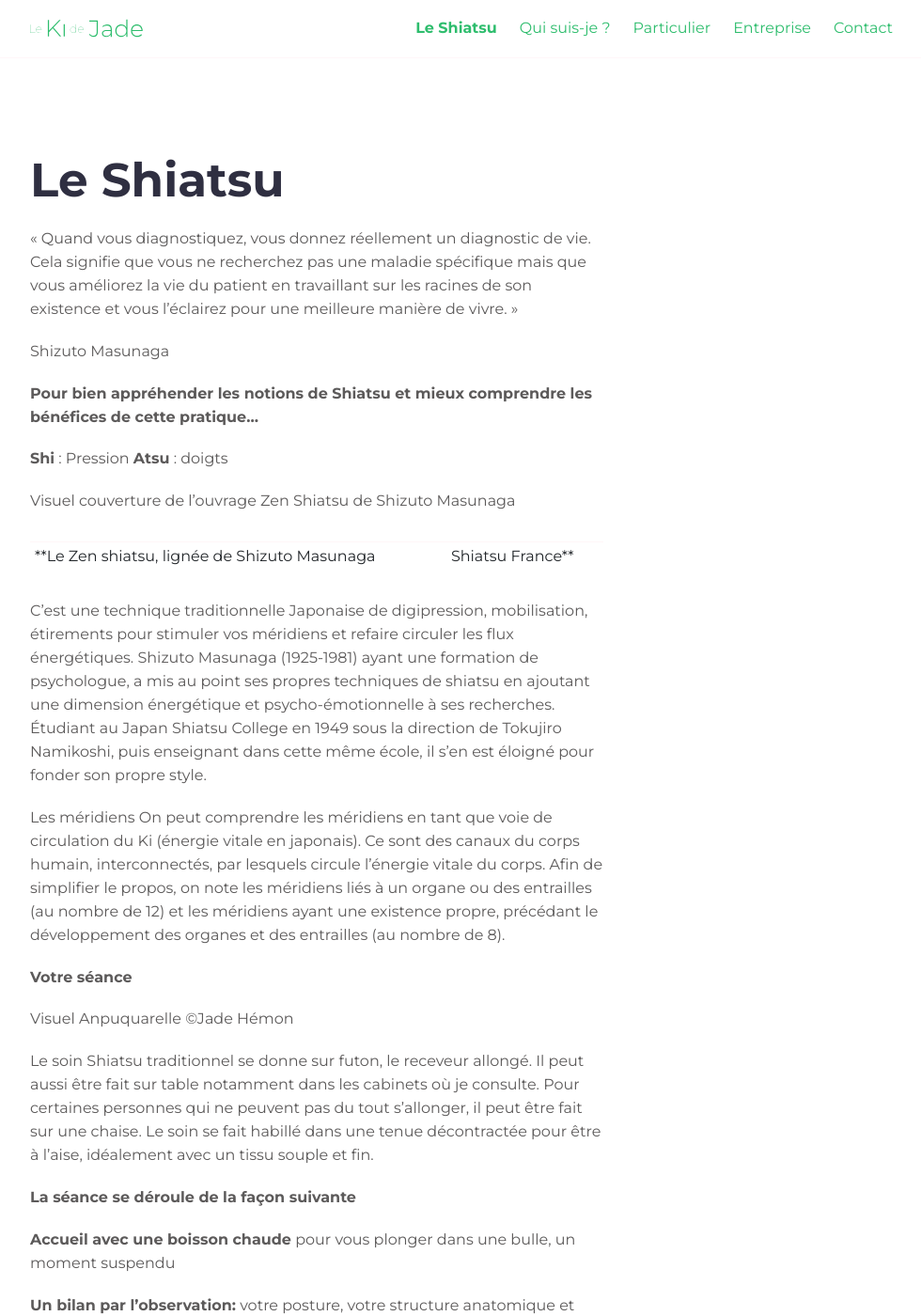
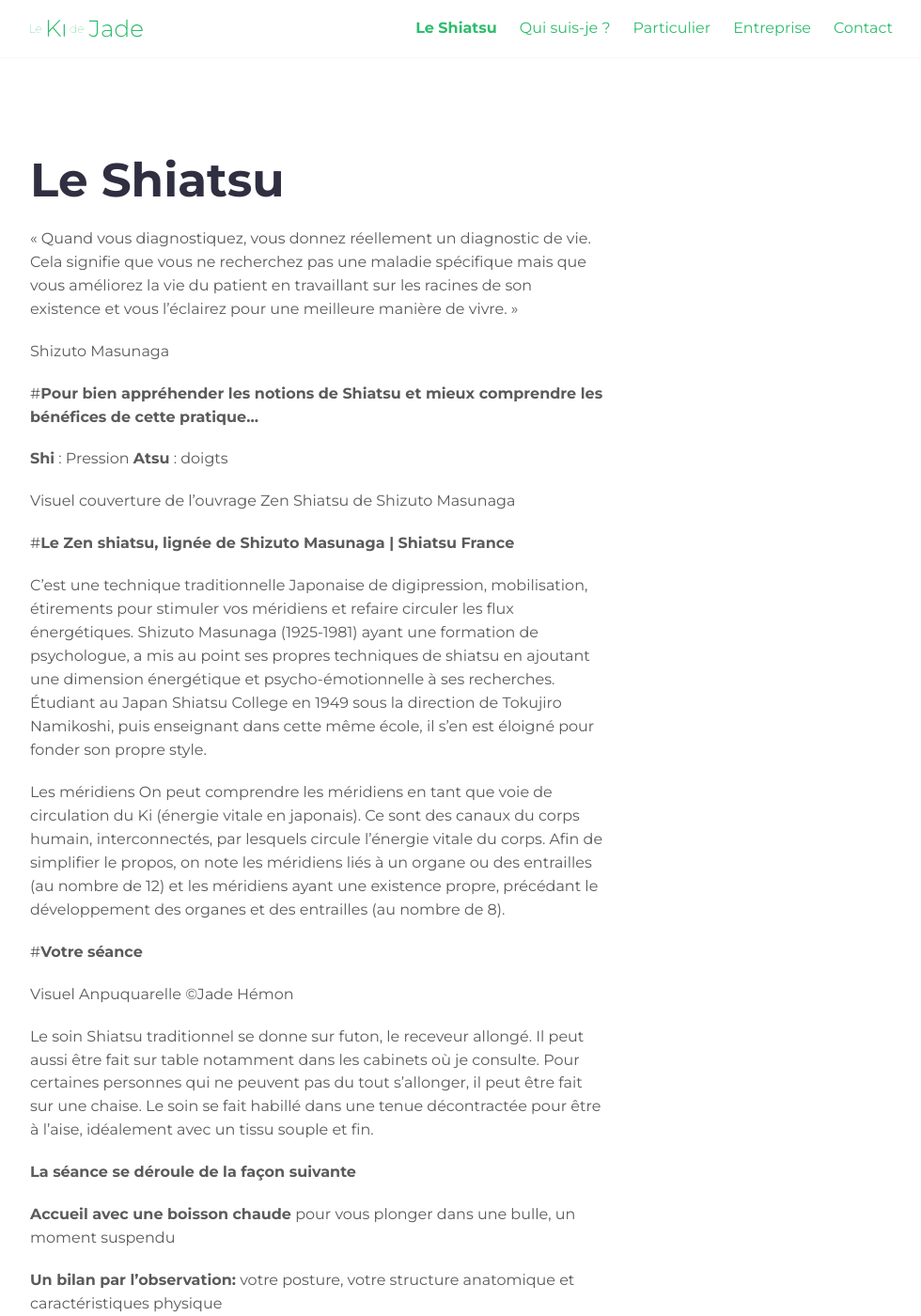
Before and after one commit to lekidejade/beta, a Jekyll site: the page built from shiatsu.md, in a window 1280 px wide and 1400 px high. Shown: the whole window at 94% size, without its empty margins (143-1123 px from the left). Built offline with Jekyll 4.4.1, drawn with Linux system fonts in a browser that asks for light colours.

Commit message:
update titre

```diff
--- a/shiatsu.md
+++ b/shiatsu.md
@@ -9,21 +9,21 @@
 
 Shizuto Masunaga
 
-**Pour bien appréhender les notions de Shiatsu et mieux comprendre les bénéfices de cette pratique...**
+#**Pour bien appréhender les notions de Shiatsu et mieux comprendre les bénéfices de cette pratique...**
 
 **Shi** : Pression
 **Atsu** : doigts
 
 Visuel couverture de l’ouvrage Zen Shiatsu de Shizuto Masunaga
 
-**Le Zen shiatsu,  lignée de Shizuto Masunaga | Shiatsu France**
+#**Le Zen shiatsu, lignée de Shizuto Masunaga \| Shiatsu France**
 
 C’est une technique traditionnelle Japonaise de digipression, mobilisation, étirements pour stimuler vos méridiens et refaire circuler les flux énergétiques. Shizuto Masunaga (1925-1981) ayant une formation de psychologue, a mis au point ses propres techniques de shiatsu en ajoutant une dimension énergétique et psycho-émotionnelle à ses recherches.  Étudiant au Japan Shiatsu College en 1949 sous la direction de Tokujiro Namikoshi, puis enseignant dans cette même école, il s'en est éloigné pour fonder son propre style.
 
 Les méridiens
 On peut comprendre les méridiens en tant que voie de circulation du Ki (énergie vitale en japonais). Ce sont des canaux du corps humain, interconnectés, par lesquels circule l'énergie vitale du corps. Afin de simplifier le propos, on note les méridiens liés à un organe ou des entrailles (au nombre de 12) et les méridiens ayant une existence propre, précédant le développement des organes et des entrailles (au nombre de 8).
 
-**Votre séance**
+#**Votre séance**
 
 Visuel Anpuquarelle ©Jade Hémon
 
@@ -44,7 +44,7 @@
 
 **A la fin de la séance**, un moment de calme et de silence vous est réservé, et quelques conseils sur des étirements et postures à réaliser chez vous pour tonifier ou disperser l’énergie selon vos déséquilibres. Un temps d'échange si vous le souhaitez, soit pour exprimer vos ressentis, soit pour vous expliquer le travail que nous avons fait.
 
-**Les effets et bienfaits du Shiatsu**
+#**Les effets et bienfaits du Shiatsu**
 
 En reprenant contact avec chaque frémissement et vibration de votre corps, vous irez revisiter chaque strate (musculaire, nerveuse, énergétique) pour relâcher, investiguer, mieux connecter avec votre nature profonde.  Il y aura peut-être des moments de rires, de moments de pleurs, de libération de certains blocages au niveau énergétique qui pourra entraîner une réaction émotionnelle forte dans certains cas, une fatigue, une sensation de bien-être indescriptible, une diminution des douleurs, une stimulation du système immunitaire, un changement dans le comportement…
 Il va permettre au receveur d’être à l’écoute de son corps, de ses ressentis et de déclencher une véritable introspection. C’est le début d’une réflexion sur soi-même, sur les causes conscientes ou inconscientes qui peuvent déclencher telle émotion, tel symptôme, tel comportement... C’est une pratique qui va amener le patient lui-même à se découvrir un peu plus et donc à vous accompagner dans votre chemin de soin en parallèle avec votre prise en charge traditionnelle ou conventionnelle. C’est une complémentarité indispensable pour vous aider à comprendre les mécanismes de votre maladie.
```
